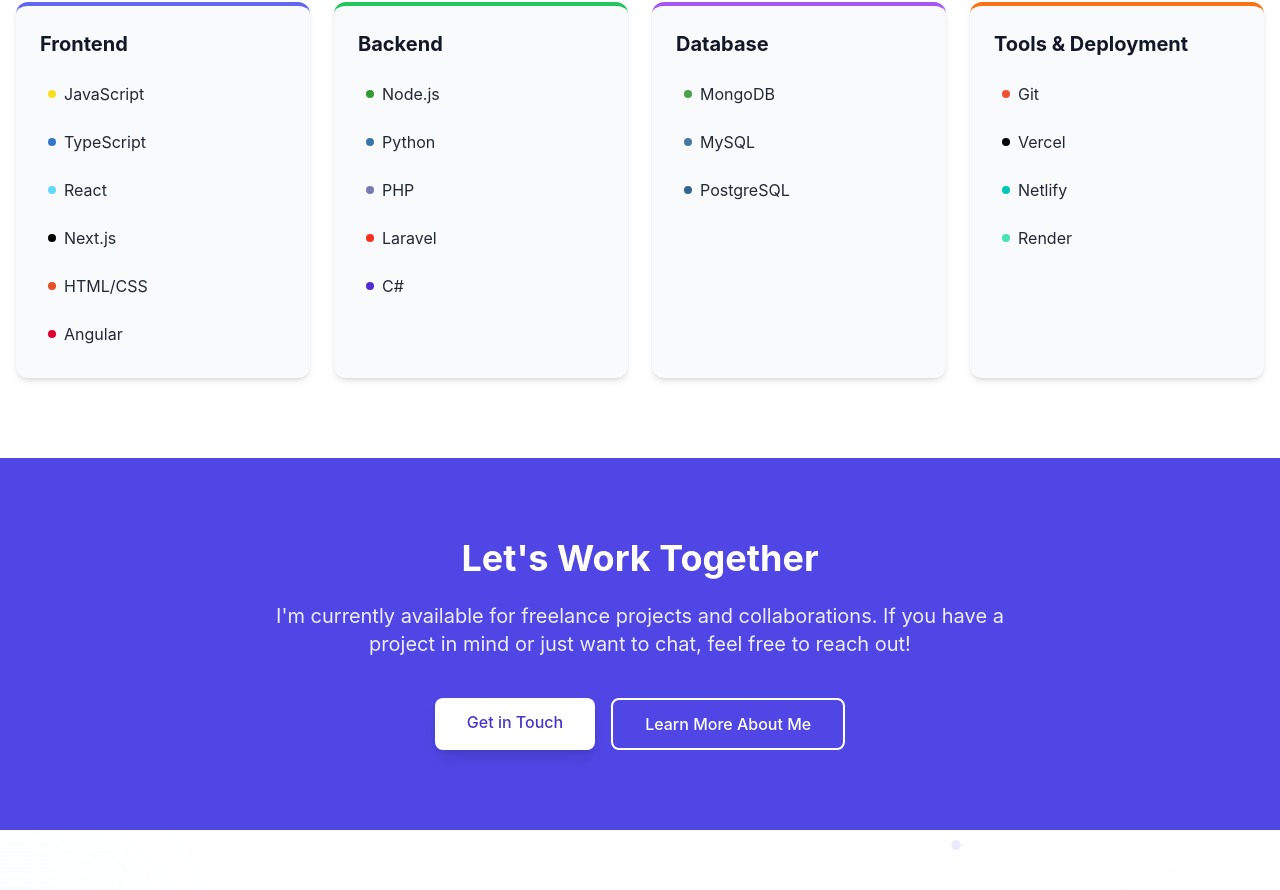
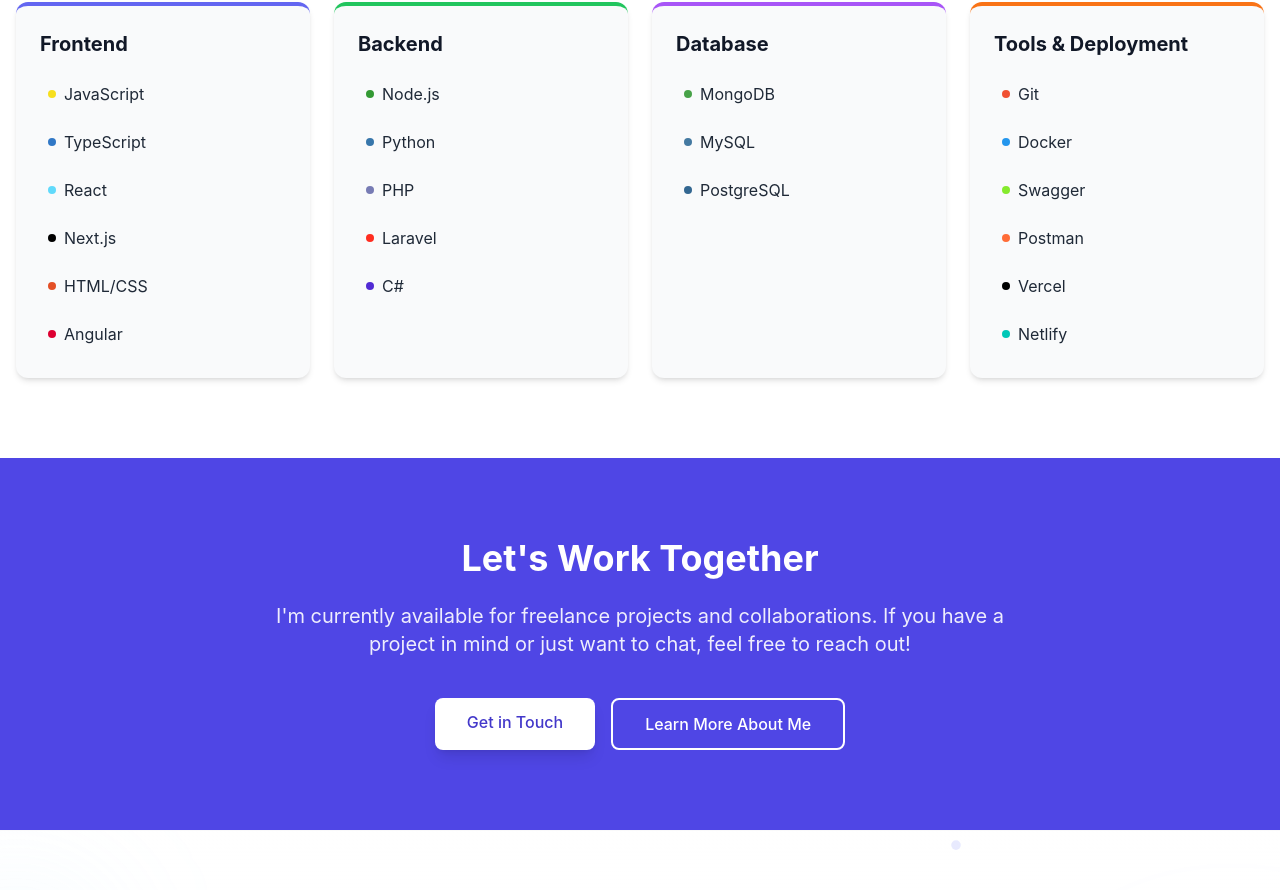
Before and after one commit to SetFodi/MyPortfolio, a Next.js app: page / in a window 1280 px wide. Shown: the part 1900-2790 px from the top of the page. Built offline with nearby package versions, Linux system fonts and the light colour scheme.

Commit message:
Tools added

```diff
--- a/data/homeData.js
+++ b/data/homeData.js
@@ -22,10 +22,12 @@
 
   // Tools & Deployment
   { name: 'Git', category: 'tools', color: '#F05032' },
+  { name: 'Docker', category: 'tools', color: '#2496ED' },
+{ name: 'Swagger', category: 'tools', color: '#85ea2d' },
+  { name: 'Postman', category: 'tools', color: '#FF6C37' },
   { name: 'Vercel', category: 'tools', color: '#000000' },
   { name: 'Netlify', category: 'tools', color: '#00C7B7' },
-  { name: 'Render', category: 'tools', color: '#46E3B7' }
-]
+  { name: 'Render', category: 'tools', color: '#46E3B7' },]
 
 // Project data with enhanced details
 export const projects = [
```
